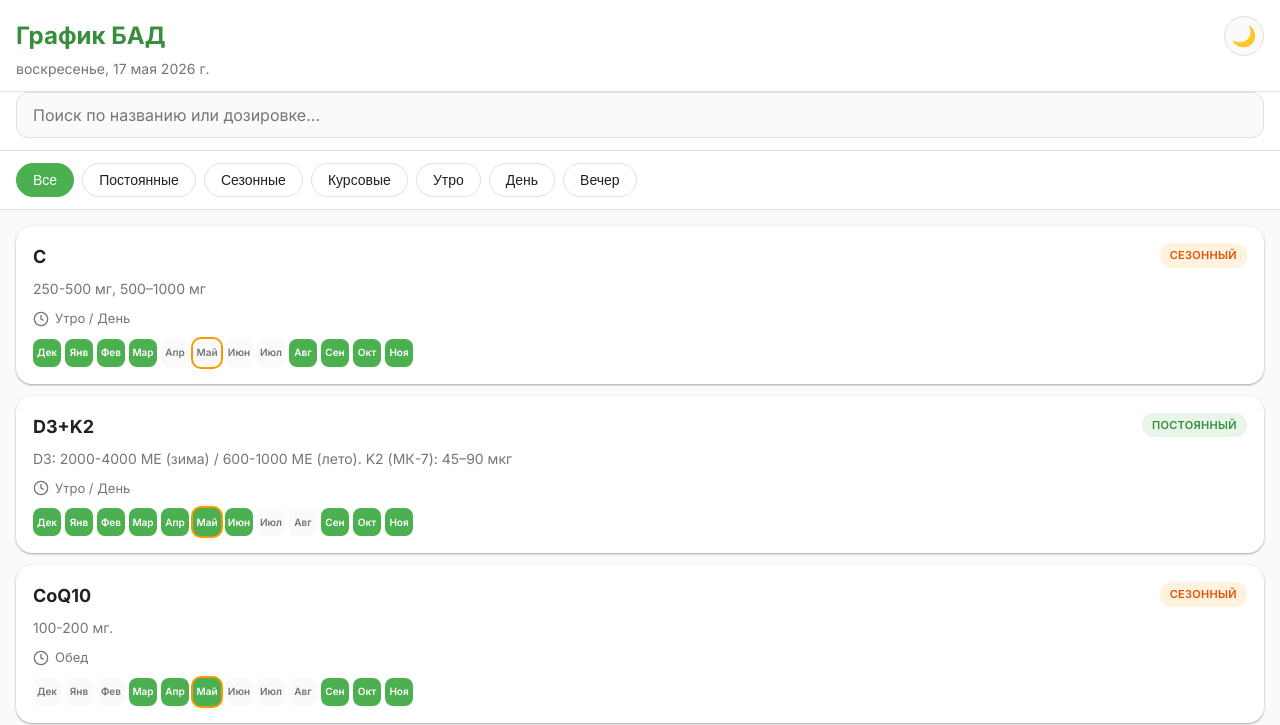
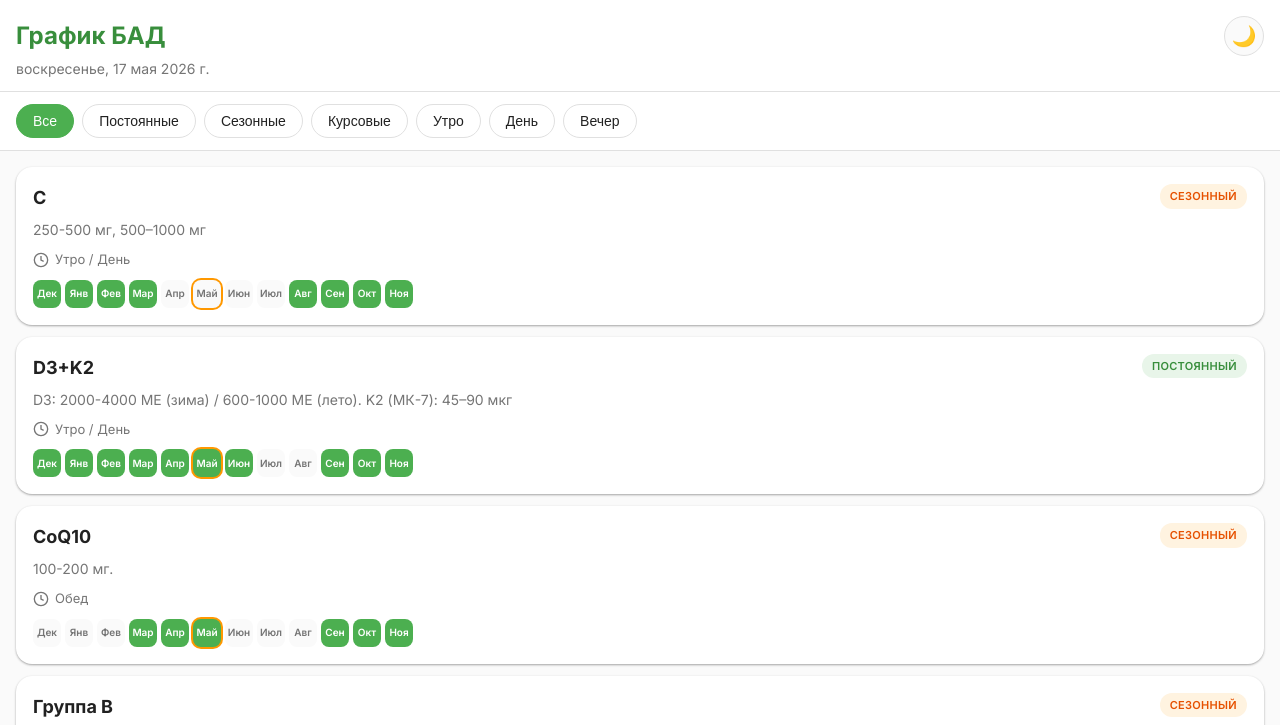
Before and after one commit to bloknett-design/bads, a plain HTML site: page index.html in a window 1280 px wide. Both pictures are taken after a click on the button "Все". Shown: the top 725 px of the page. Drawn offline with Linux system fonts and the light colour scheme.

Commit message:
Add files via upload

```diff
--- a/index.html
+++ b/index.html
@@ -105,31 +105,6 @@
             margin-top: 2px;
         }
 
-        /* Search */
-        .search-bar {
-            padding: 0 16px 12px;
-            background: var(--surface);
-            border-bottom: 1px solid var(--border);
-            position: sticky;
-            top: 70px;
-            z-index: 99;
-            transition: background 0.3s, border-color 0.3s;
-        }
-        .search-input {
-            width: 100%;
-            padding: 12px 16px;
-            border: 1px solid var(--border);
-            border-radius: var(--radius-sm);
-            font-size: 16px;
-            font-family: inherit;
-            background: var(--bg);
-            color: var(--text);
-            outline: none;
-            transition: border-color 0.2s, background 0.3s, color 0.3s;
-        }
-        .search-input:focus { border-color: var(--primary); }
-        .search-input::placeholder { color: var(--text-secondary); }
-
         /* Filters */
         .filters {
             display: flex;
@@ -141,7 +116,7 @@
             background: var(--surface);
             border-bottom: 1px solid var(--border);
             position: sticky;
-            top: 130px;
+            top: 70px;
             z-index: 98;
             transition: background 0.3s, border-color 0.3s;
         }
@@ -514,11 +489,6 @@
     <div class="header-subtitle" id="currentDate"></div>
 </div>
 
-<!-- Search -->
-<div class="search-bar">
-    <input type="text" class="search-input" id="searchInput" placeholder="Поиск по названию или дозировке...">
-</div>
-
 <!-- Filters -->
 <div class="filters" id="filters">
     <button class="filter-chip active" data-filter="all">Все</button>
@@ -579,9 +549,8 @@
 // ================= DATA =================
 const months = ["Дек","Янв","Фев","Мар","Апр","Май","Июн","Июл","Авг","Сен","Окт","Ноя"];
 const now = new Date();
-// Исправлено: getMonth() возвращает 0-11 где 0=Январь, 4=Май
 const monthNames = ["Янв","Фев","Мар","Апр","Май","Июн","Июл","Авг","Сен","Окт","Ноя","Дек"];
-const currentMonthName = monthNames[now.getMonth()]; // теперь правильно: май = 4 -> "Май"
+const currentMonthName = monthNames[now.getMonth()];
 const currentMonthIndex = months.indexOf(currentMonthName);
 
 const supplements = [
@@ -692,7 +661,7 @@ function renderToday() {
         : `<div class="empty"><div class="empty-icon">🌿</div><p>Сегодня нет запланированных БАДов</p></div>`;
 }
 
-function renderAll(filter='all', search='') {
+function renderAll(filter='all') {
     let items = [...supplements];
 
     if (filter === 'permanent') items = items.filter(s => getCategory(s) === 'permanent');
@@ -701,15 +670,6 @@ function renderAll(filter='all', search='') {
     else if (filter === 'morning') items = items.filter(s => getTimeType(s.time) === 'morning');
     else if (filter === 'day') items = items.filter(s => getTimeType(s.time) === 'day');
     else if (filter === 'evening') items = items.filter(s => getTimeType(s.time) === 'evening');
-
-    if (search) {
-        const q = search.toLowerCase();
-        items = items.filter(s =>
-            s.name.toLowerCase().includes(q) ||
-            s.dosage.toLowerCase().includes(q) ||
-            s.form.toLowerCase().includes(q)
-        );
-    }
 
     document.getElementById('allList').innerHTML = items.length
         ? items.map(s => renderCard(s)).join('')
@@ -848,7 +808,7 @@ function showSection(section) {
     document.getElementById('section-' + section).classList.add('active');
 
     if (section === 'today') renderToday();
-    if (section === 'all') renderAll(currentFilter, document.getElementById('searchInput').value);
+    if (section === 'all') renderAll(currentFilter);
     if (section === 'compat') renderCompatibility();
 
     window.scrollTo({top: 0, behavior: 'smooth'});
@@ -863,20 +823,12 @@ document.querySelectorAll('.filter-chip').forEach(chip => {
         document.querySelectorAll('.filter-chip').forEach(c => c.classList.remove('active'));
         chip.classList.add('active');
         currentFilter = chip.dataset.filter;
-        // Если не на вкладке "Все БАДы", переключаемся на неё
         if (currentSection !== 'all') {
             showSection('all');
         } else {
-            renderAll(currentFilter, document.getElementById('searchInput').value);
+            renderAll(currentFilter);
         }
     });
-});
-
-document.getElementById('searchInput').addEventListener('input', (e) => {
-    if (currentSection !== 'all') {
-        showSection('all');
-    }
-    renderAll(currentFilter, e.target.value);
 });
 
 // ================= INIT =================
```
